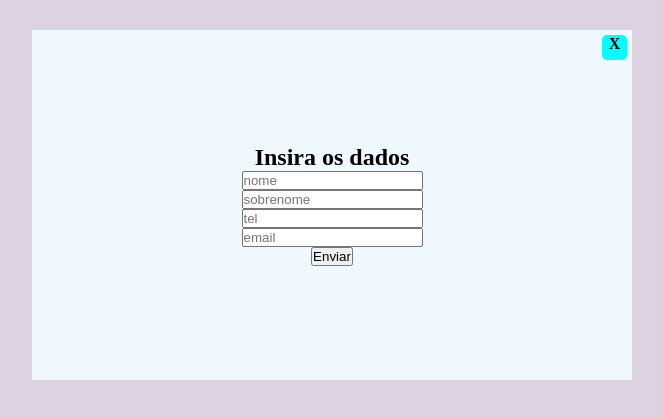
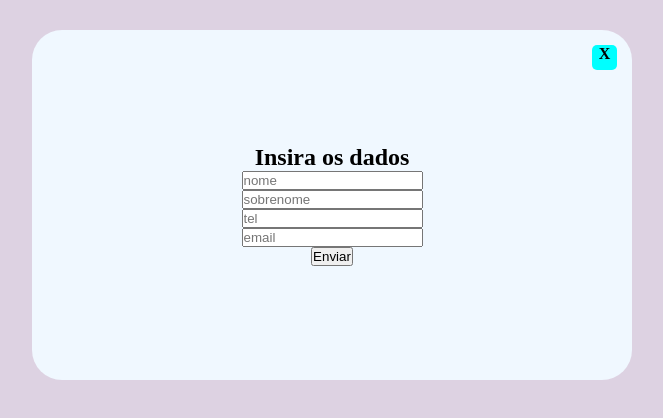
Before and after one commit to muriloapolo/CRUD, a plain HTML site: page index.html in a window 1280 px wide. Both pictures are taken after a click on the button "Insere Registros". Shown: the whole page, without its empty margins (308-971 px from the left). Drawn offline with Linux system fonts and the light colour scheme.

Commit message:
CSS upgrade

```diff
--- a/css/style.css
+++ b/css/style.css
@@ -68,6 +68,8 @@ td {
     width: 600px;
     height: 350px;
     top: 30px;
+    border-radius: 30px;
+    min-width: 320px;
 
 }
 
@@ -106,8 +108,8 @@ td {
     height: 25px;
     text-align: center;
     position: absolute;
-    top: 5px;
-    right: 5px;
+    top: 15px;
+    right: 15px;
     border-radius: 5px;
 }
 
```
